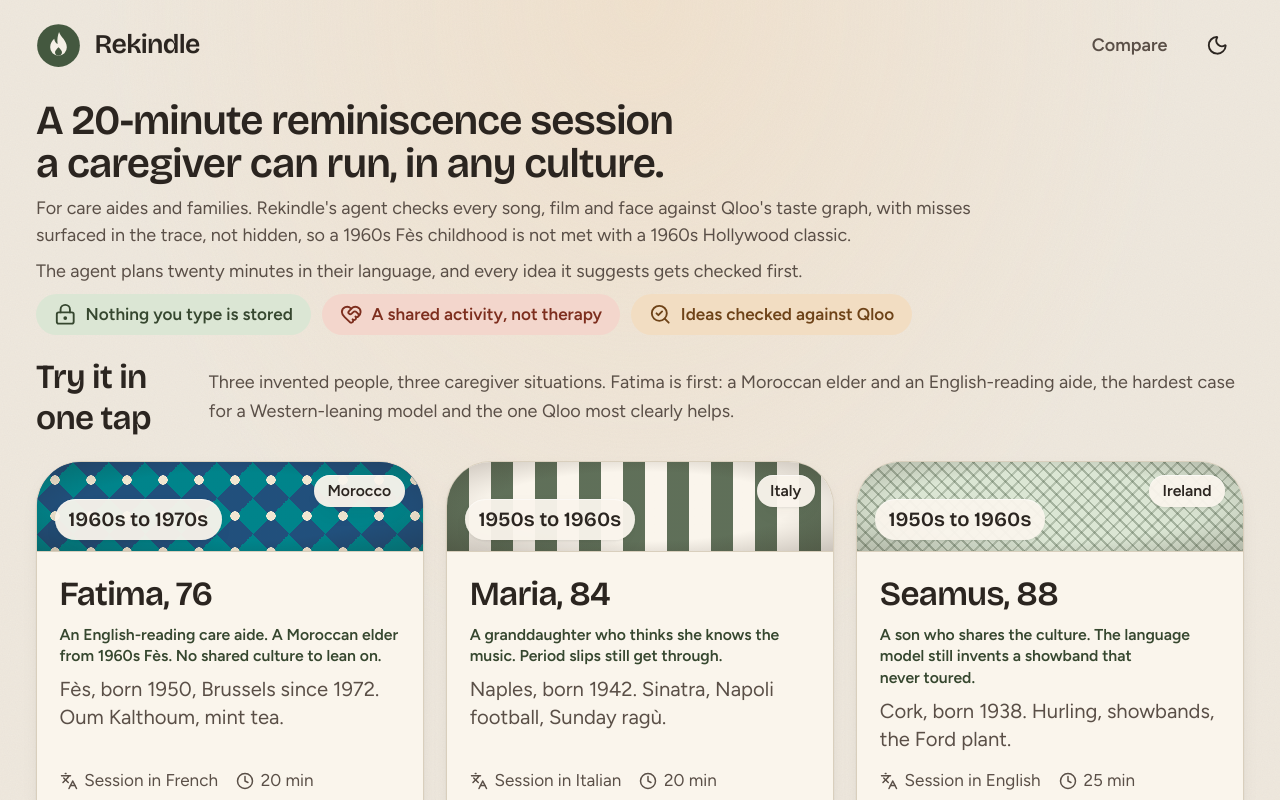
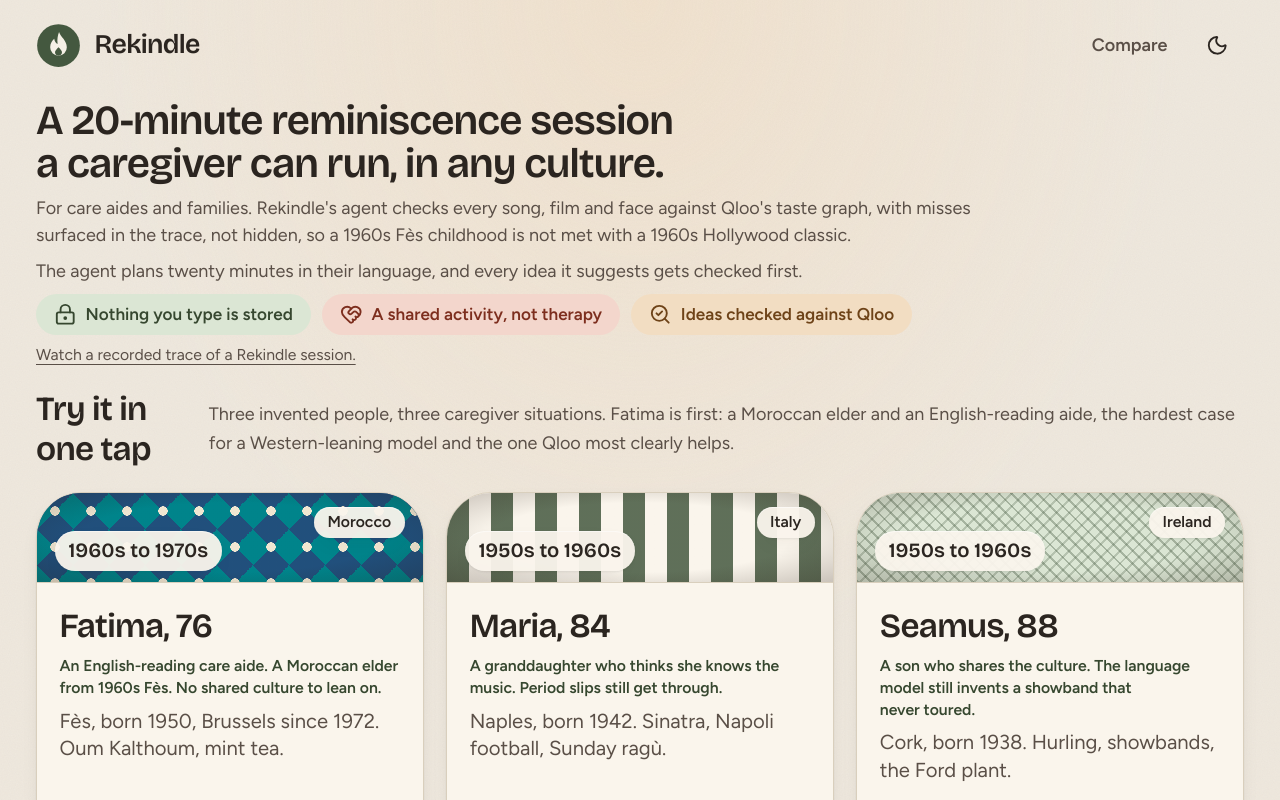
Before and after one commit to scr4shdev/rekindle, a Next.js app: page / in a window 1280 px wide. Shown: the top 800 px of the page. Built offline with nearby package versions, Linux system fonts and the light colour scheme; no server answers.

Commit message:
feat(ui): landing-page recorded-trace fallback link

```diff
--- a/src/app/page.tsx
+++ b/src/app/page.tsx
@@ -32,6 +32,15 @@ export default function Home() {
             </li>
           ))}
         </ul>
+        <a
+          href="/session?persona=fatima&source=replay"
+          target="_blank"
+          rel="noopener noreferrer"
+          data-testid="landing-replay-fallback"
+          className="animate-rise self-start text-sm text-muted-foreground underline underline-offset-4 hover:text-foreground focus-visible:text-foreground"
+        >
+          {t.recordedTraceLink}
+        </a>
       </section>
 
       <section className="flex flex-col gap-4 sm:gap-5" aria-labelledby="personas-title">
--- a/src/i18n/en.ts
+++ b/src/i18n/en.ts
@@ -36,6 +36,7 @@ export const en = {
     ],
     customTitle: "Or describe someone you care for",
     customLead: "A few sentences are enough. Your words go to the planner once and are never saved.",
+    recordedTraceLink: "Watch a recorded trace of a Rekindle session.",
   },
   form: {
     thisIsMeTitle: "A short 'This is Me' sheet",
--- a/src/i18n/fr.ts
+++ b/src/i18n/fr.ts
@@ -49,6 +49,7 @@ export const fr: PartialMessages = {
         body: "Une proposition à la fois, avec un minuteur. Indiquez comment elle a réagi et le plan s'adapte.",
       },
     ],
+    recordedTraceLink: "Voir une trace enregistrée d'une séance Rekindle.",
     customTitle: "Ou décrivez une personne qui vous est chère",
     customLead:
       "Quelques phrases suffisent. Vos mots partent au planificateur une seule fois et ne sont jamais conservés.",
--- a/src/i18n/it.ts
+++ b/src/i18n/it.ts
@@ -45,6 +45,7 @@ export const it: PartialMessages = {
         body: "Una proposta per volta, con un timer. Tocca come ha reagito e il piano si adatta.",
       },
     ],
+    recordedTraceLink: "Guarda una traccia registrata di una sessione Rekindle.",
     customTitle: "Oppure descrivi una persona a cui tieni",
     customLead:
       "Bastano poche frasi. Le tue parole vanno al pianificatore una volta sola e non vengono mai salvate.",
```
